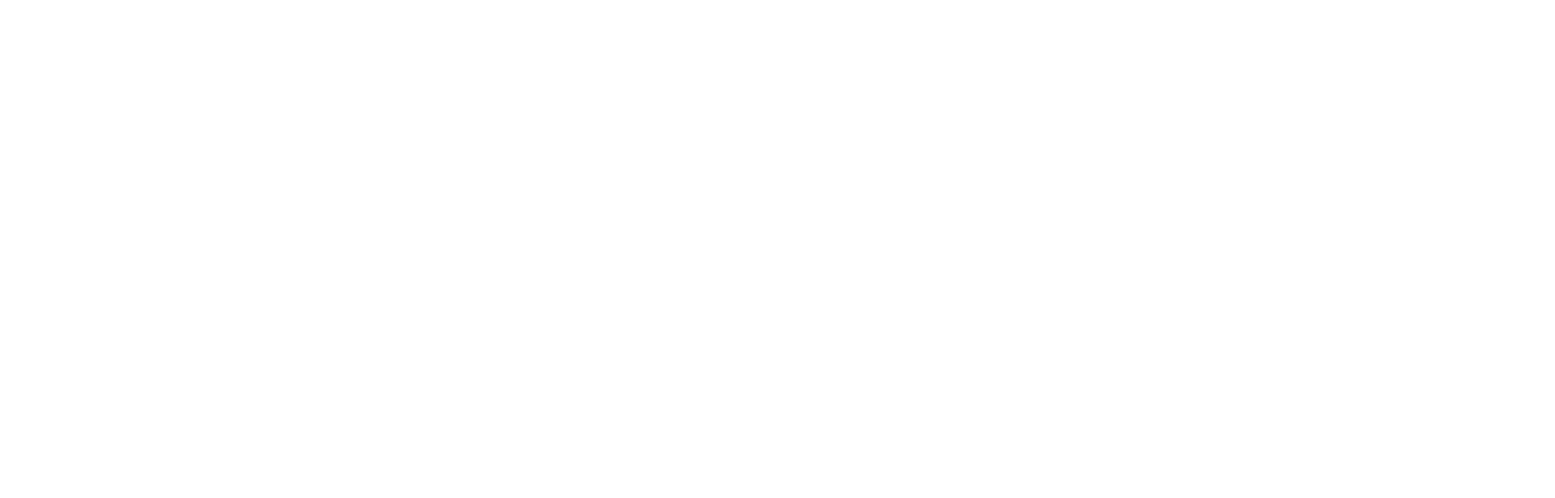
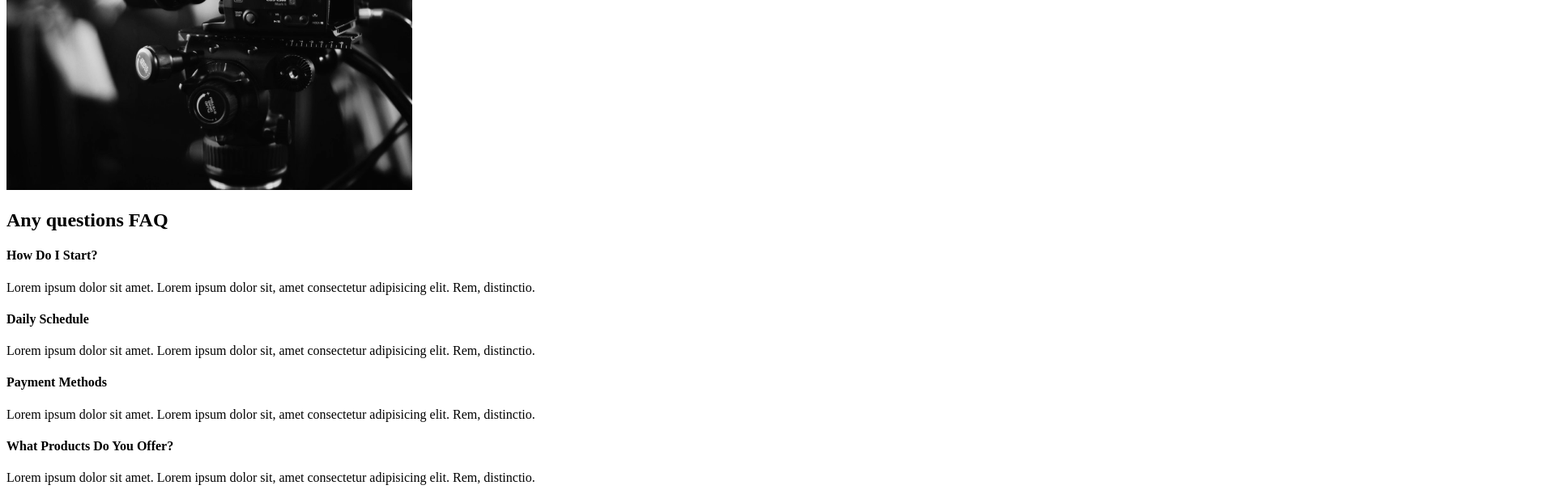
Before and after one commit to McKennie8/portfilioEd, a React (Create React App) app: page / in a window 1280 px wide. Shown: the part 5745-6361 px from the top of the page at 81% size, 1920 px wide, since content can reach past the window. Before the commit the page ends 982 px from the top, so only its background shows below. Built offline with nearby package versions, Linux system fonts and the light colour scheme.

Commit message:
5. Intro to styled components

```diff
--- /dev/null
+++ b/src/components/FaqSection.js
@@ -0,0 +1,49 @@
+import React from "react";
+
+const FaqSection = () => {
+  return (
+    <div className="faq">
+      <h2>
+        Any questions <span>FAQ</span>
+      </h2>
+      <div className="question">
+        <h4>How Do I Start?</h4>
+        <div className="answer">
+          <p>
+            Lorem ipsum dolor sit amet. Lorem ipsum dolor sit, amet consectetur
+            adipisicing elit. Rem, distinctio.
+          </p>
+        </div>
+      </div>
+      <div className="question">
+        <h4>Daily Schedule</h4>
+        <div className="answer">
+          <p>
+            Lorem ipsum dolor sit amet. Lorem ipsum dolor sit, amet consectetur
+            adipisicing elit. Rem, distinctio.
+          </p>
+        </div>
+      </div>
+      <div className="question">
+        <h4>Payment Methods</h4>
+        <div className="answer">
+          <p>
+            Lorem ipsum dolor sit amet. Lorem ipsum dolor sit, amet consectetur
+            adipisicing elit. Rem, distinctio.
+          </p>
+        </div>
+      </div>
+      <div className="question">
+        <h4>What Products Do You Offer?</h4>
+        <div className="answer">
+          <p>
+            Lorem ipsum dolor sit amet. Lorem ipsum dolor sit, amet consectetur
+            adipisicing elit. Rem, distinctio.
+          </p>
+        </div>
+      </div>
+    </div>
+  );
+};
+
+export default FaqSection;
--- /dev/null
+++ b/src/components/ServicesSection.js
@@ -0,0 +1,54 @@
+import React from "react";
+//import icons
+import clock from "../img/clock.svg";
+import diaphragm from "../img/diaphragm.svg";
+import money5 from "../img/money5.jpeg";
+import teamwork from "../img/teamwork.svg";
+import home2 from "../img/home2.png";
+
+const ServicesSection = () => {
+  return (
+    <div className="services">
+      <div className="description">
+        <h2>
+          High <span>quality</span> services
+        </h2>
+        <div className="cards">
+          <div className="card">
+            <div className="icon">
+              <img src={clock} alt="clock" />
+              <h3>Efficient</h3>
+            </div>
+            <p>Lorem ipsum dolor sit amet.</p>
+          </div>
+          <div className="card">
+            <div className="icon">
+              <img src={teamwork} alt="teamwork" />
+              <h3>Teamwork</h3>
+            </div>
+            <p>Lorem ipsum dolor sit amet.</p>
+          </div>
+          <div className="card">
+            <div className="icon">
+              <img src={diaphragm} alt="diaphragm" />
+              <h3>Diaphragm</h3>
+            </div>
+            <p>Lorem ipsum dolor sit amet.</p>
+          </div>
+          <div className="card">
+            <div className="icon">
+              <img src={money5} alt="money" />
+              <h3>Affordable</h3>
+            </div>
+            <p>Lorem ipsum dolor sit amet.</p>
+          </div>
+        </div>
+      </div>
+      <div className="img">
+        <img src={home2} alt="home2" />
+      </div>
+    </div>
+  );
+};
+
+export default ServicesSection;
--- a/src/pages/AboutUs.js
+++ b/src/pages/AboutUs.js
@@ -1,9 +1,17 @@
 import React from "react";
 //page components
 import AboutSection from "../components/AboutSection";
+import ServicesSection from "../components/ServicesSection";
+import FaqSection from "../components/FaqSection";
 
 const AboutUs = () => {
-  return <AboutSection />;
+  return (
+    <>
+      <AboutSection />
+      <ServicesSection />
+      <FaqSection />
+    </>
+  );
 };
 
 export default AboutUs;
```
Also changed, not shown: src/img/money5.jpeg (added).
